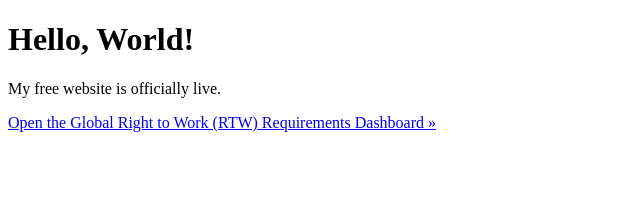
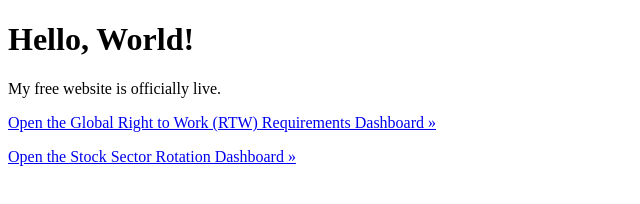
Before and after one commit to daviddalesandro-source/RTW, a plain HTML site: page index.html in a window 1280 px wide. Shown: the whole page, without its empty margins (0-640 px from the left). Drawn offline with Linux system fonts and the light colour scheme.

Commit message:
Add Sector Rotation Dashboard link

```diff
--- a/index.html
+++ b/index.html
@@ -7,5 +7,6 @@
     <h1>Hello, World!</h1>
     <p>My free website is officially live.</p>
     <p><a href="Right-to-Work.html">Open the Global Right to Work (RTW) Requirements Dashboard &raquo;</a></p>
+    <p><a href="https://daviddalesandro-source.github.io/sector-rotation/">Open the Stock Sector Rotation Dashboard &raquo;</a></p>
 </body>
 </html>
```
